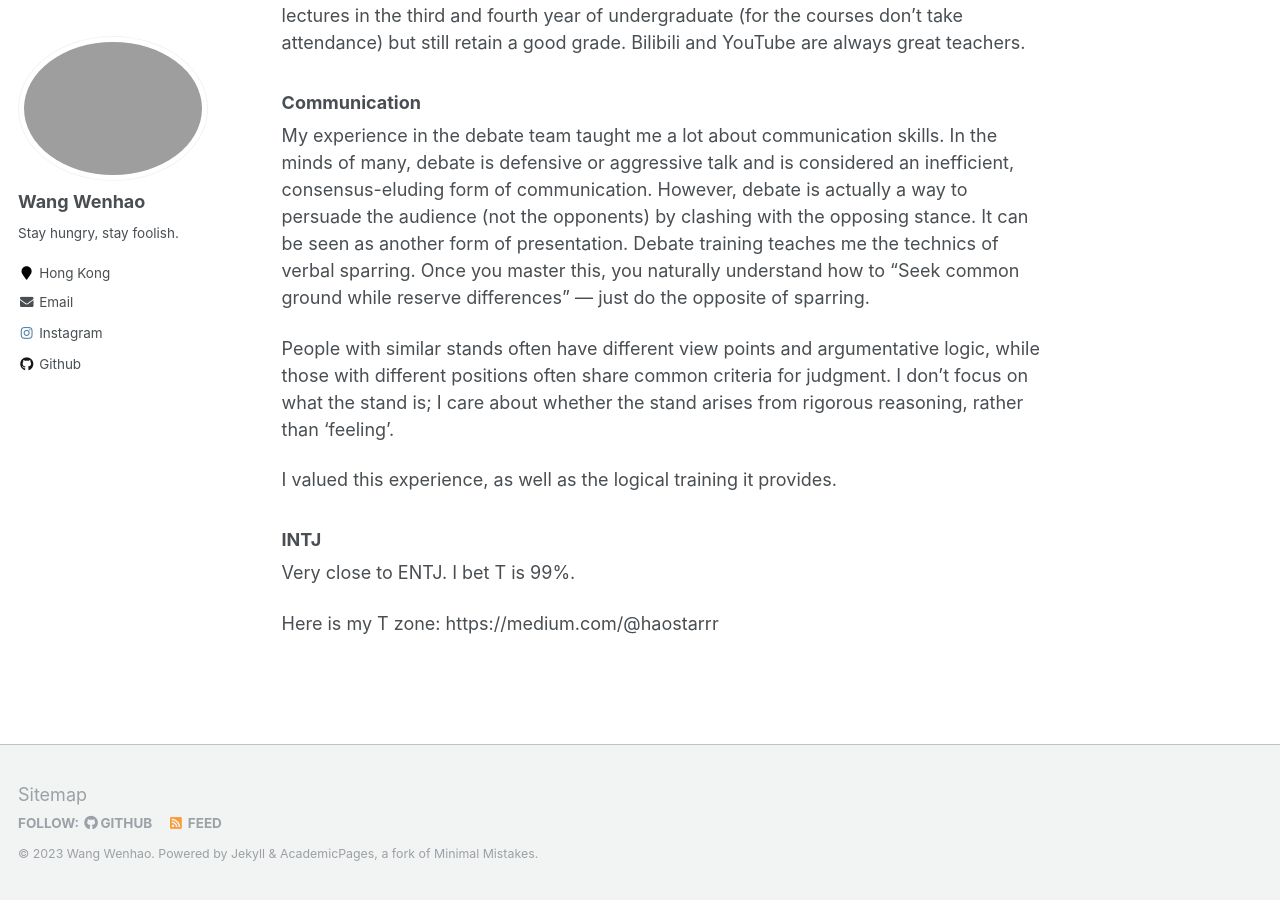
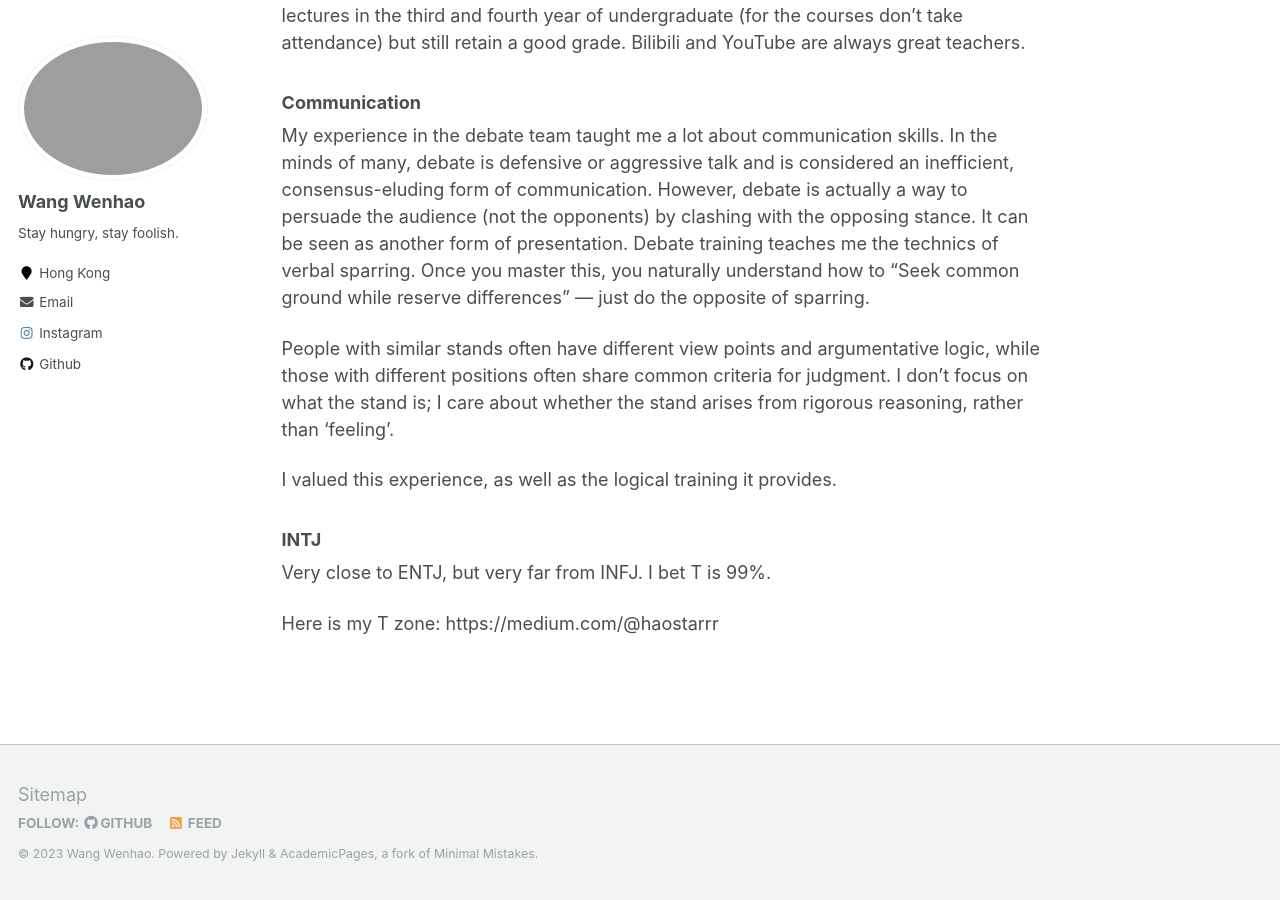
Before and after one commit to Hao-Starrr/Hao-Starrr.github.io, a Jekyll site: the page built from _pages/about.md, in a window 1280 px wide and 900 px high, scrolled down 1287 px. Built offline with Jekyll 4.4.1, drawn with Linux system fonts in a browser that asks for light colours.

Commit message:
Update about.md

```diff
--- a/_pages/about.md
+++ b/_pages/about.md
@@ -45,7 +45,7 @@ I valued this experience, as well as the logical training it provides.
 
 ### INTJ
 
-Very close to ENTJ. I bet T is 99%.
+Very close to ENTJ, but very far from INFJ. I bet T is 99%.
 
 Here is my T zone: https://medium.com/@haostarrr
 
```
